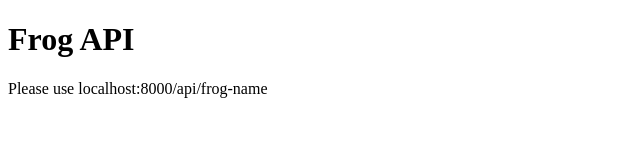
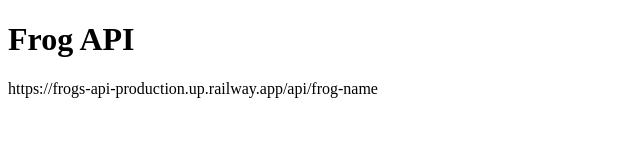
Before and after one commit to ChrisMunozCodes/frogs-api, a website: page index.html in a window 1280 px wide. Shown: the whole page, without its empty margins (0-640 px from the left). Drawn offline with Linux system fonts and the light colour scheme.

Commit message:
updated html documentation

```diff
--- a/index.html
+++ b/index.html
@@ -8,6 +8,6 @@
 </head>
 <body>
     <h1>Frog API</h1>
-    <p>Please use localhost:8000/api/frog-name</p>
+    <p>https://frogs-api-production.up.railway.app/api/frog-name</p>
 </body>
 </html>
--- a/package.json
+++ b/package.json
@@ -9,6 +9,7 @@
   "author": "",
   "license": "ISC",
   "dependencies": {
+    "cors": "^2.8.5",
     "express": "^4.18.2"
   }
 }
```
Also changed, not shown: 1 other file.
